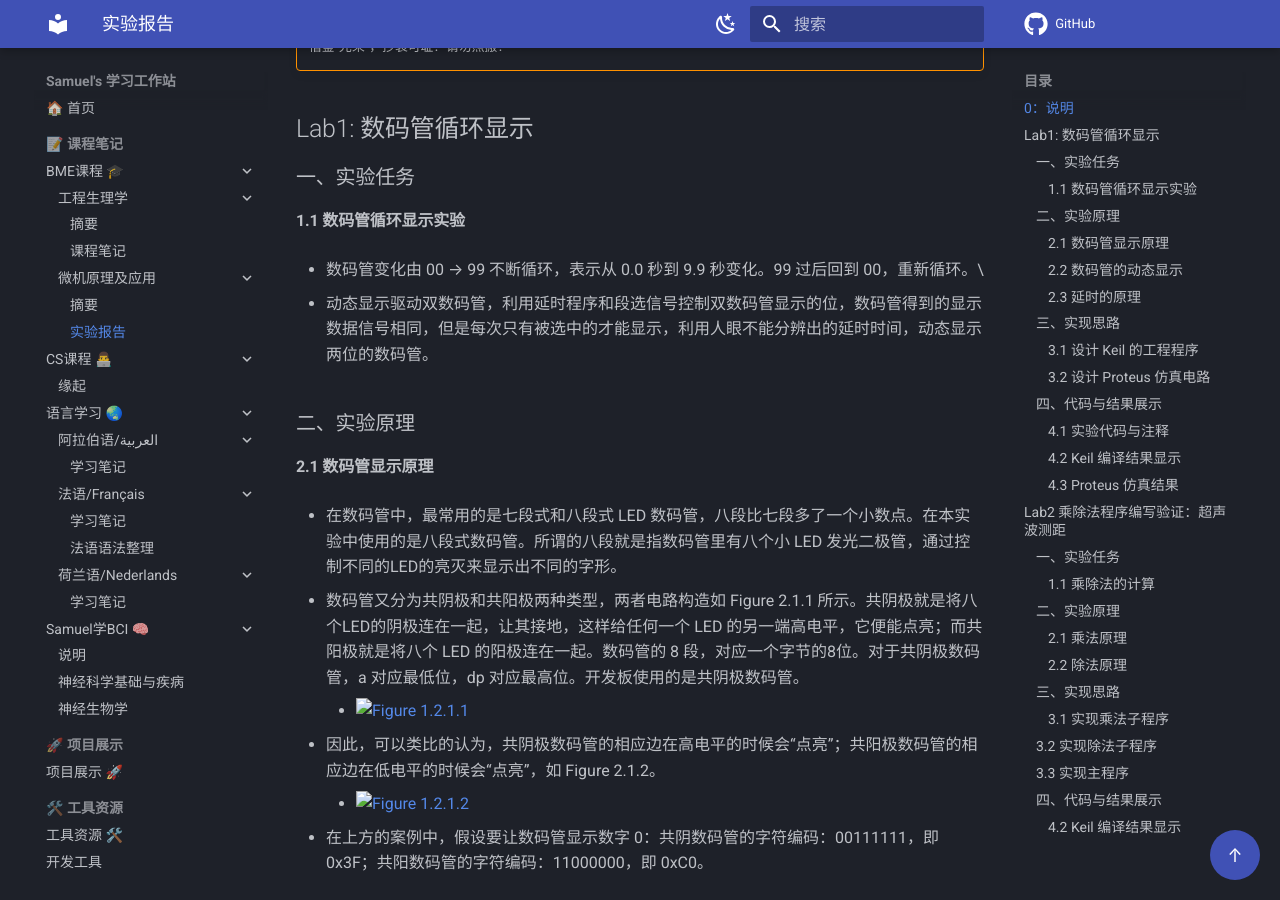
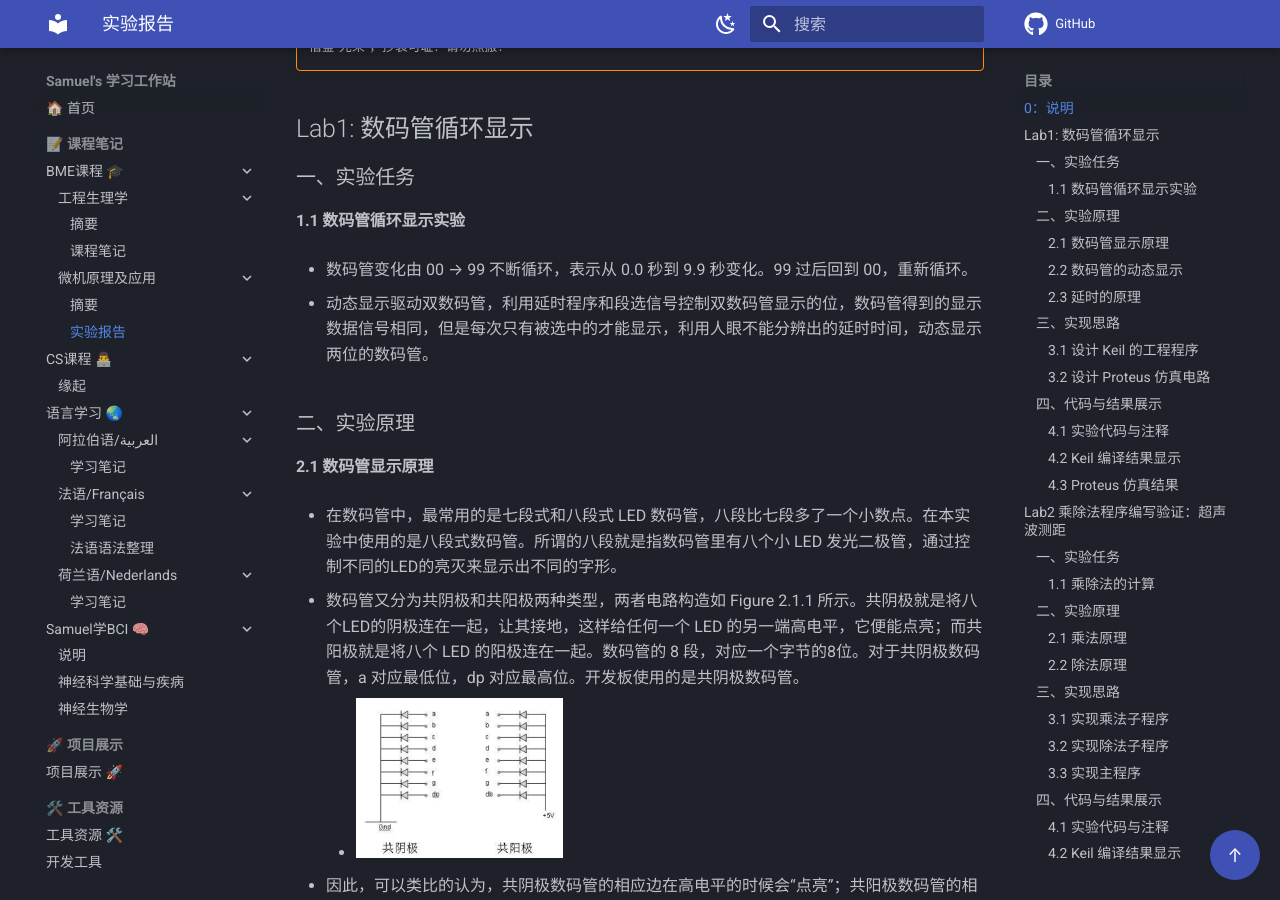
Before and after one commit to 3SamuelW/note, an MkDocs documentation site: the page built from docs/notes/bme/micro-computer/reports.md, in a window 1280 px wide and 900 px high, scrolled down 404 px. Built offline with MkDocs 1.6.1 and Material for MkDocs 9.7.7, drawn with Linux system fonts in a browser that asks for light colours; comment, search, counter and statistics services are not loaded.

Commit message:
update: micro-computer notes repair

````diff
--- a/docs/notes/bme/micro-computer/reports.md
+++ b/docs/notes/bme/micro-computer/reports.md
@@ -14,7 +14,7 @@
 
 #### 1.1 数码管循环显示实验
 
-- 数码管变化由 00 → 99 不断循环，表示从 0.0 秒到 9.9 秒变化。99 过后回到 00，重新循环。\
+- 数码管变化由 00 → 99 不断循环，表示从 0.0 秒到 9.9 秒变化。99 过后回到 00，重新循环。
 
 - 动态显示驱动双数码管，利用延时程序和段选信号控制双数码管显示的位，数码管得到的显示数据信号相同，但是每次只有被选中的才能显示，利用人眼不能分辨出的延时时间，动态显示两位的数码管。
 
@@ -25,10 +25,10 @@
 - 在数码管中，最常用的是七段式和八段式 LED 数码管，八段比七段多了一个小数点。在本实验中使用的是八段式数码管。所谓的八段就是指数码管里有八个小 LED 发光二极管，通过控制不同的LED的亮灭来显示出不同的字形。
 
 - 数码管又分为共阴极和共阳极两种类型，两者电路构造如 Figure 2.1.1 所示。共阴极就是将八个LED的阴极连在一起，让其接地，这样给任何一个 LED 的另一端高电平，它便能点亮；而共阳极就是将八个 LED 的阳极连在一起。数码管的 8 段，对应一个字节的8位。对于共阴极数码管，a 对应最低位，dp 对应最高位。开发板使用的是共阴极数码管。
-    - ![Figure 1.2.1.1](/_image/1-1.png){ width="33%" }
+    - ![Figure 1.2.1.1](./_image/1-1.png){ width="33%" }
 
 - 因此，可以类比的认为，共阴极数码管的相应边在高电平的时候会“点亮”；共阳极数码管的相应边在低电平的时候会“点亮”，如 Figure 2.1.2。
-    - ![Figure 1.2.1.2](/_image/1-2.png){ width="33%"}
+    - ![Figure 1.2.1.2](./_image/1-2.png){ width="33%"}
 
 - 在上方的案例中，假设要让数码管显示数字 0：共阴数码管的字符编码：00111111，即 0x3F；共阳数码管的字符编码：11000000，即 0xC0。
 
@@ -186,7 +186,7 @@
 
 - 对程序进行编译，Keil 提示没有产生错误，如 Figure 4.2.1 所示。
 
-    - ![Figure 1.4.2.1](/_image/1-3.png){ width="33%" }
+    - ![Figure 1.4.2.1](./_image/1-3.png){ width="33%" }
 
 - 在编译后，我们可以得到如下的 .hex 文件，用于开发板的烧录。
 
@@ -207,8 +207,8 @@
 
 - 在 Proteus 中，我们可以通过仿真验证程序的正确性。在仿真过程中，我们可以观察到数码管的显示效果。受篇幅所限，在此仅展示部分仿真结果图，如 Figure 4.3.1 和 Figure 4.3.2 所示。
 
-	- - ![Figure 1.4.3.1](/_image/1-4.png){ width="33%" }
-	- - ![Figure 1.4.3.2](/_image/1-5.png){ width="33%" }
+	- - ![Figure 1.4.3.1](./_image/1-4.png){ width="33%" }
+	- - ![Figure 1.4.3.2](./_image/1-5.png){ width="33%" }
 
 - 结合仿真结果和烧录后开发板的输出可以认为，实验设计是符合预期的。
 
@@ -246,7 +246,7 @@
 - 该程序的核心目标是实现一些多项式的计算，在里面有一个核心的组件即乘法的运算。在程序中重复的代码是对资源的浪费。因此，我在这次实验中的核心思路就是将乘法的运算单独提取出来，作为一个子程序，这样可以减少代码的重复性，并且大幅减少程序占用空间。
 
 - 乘法子程序的实现思路是，在子程序进行前将数据放置于一个“传参寄存器”中，充当类似“全局变量”的作用，可以让子程序可以用类似 C++ 引用的方式，使用传参计数器将有关数据传入子程序中。接着，使用 LCALL 函数调用子程序（这样可以方便 return），在子程序将乘数和被乘数分别转移至运算寄存器，然后按照第二章所讨论的计算原理实现计算，并返回原函数。由于在单片机系统寄存器的“全局变量”类似的性质，所以在执行完毕后可以使用 MOV 指令将计算过程的寄存器中的值转移至存储结果的目标寄存器，结束子程序。流程图如 Figure 3.1.1 所示。
-    - ![Figure 2.3.1.1](/_image/2-1.png)
+    - ![Figure 2.3.1.1](./_image/2-1.png)
 
 - 下面展示的内容为乘法子函数与调用示例（以 f1 的调用为例）。
 	- ```
@@ -303,7 +303,7 @@
 
 - 如此编写，可以使子函数可以变得更加通用，对于本题即意味着 3 次乘法操作都可以直接调用这段函数处理，而不用使用重复、累赘的代码。并且，这样也可以使函数可以具有较强的迁移性，可以有较高的复用率。
 
-### 3.2 实现除法子程序
+#### 3.2 实现除法子程序
 
 - 除法子程序的调用思路与乘法子程序类似，核心运算逻辑参见第二章所述。为了提升运算效率，可以直接使用循环减法的方式对除法进行处理。每次对被除数进行一次减法，就在商上加 1， 直到被除数的剩余部分小于除数。
 
@@ -376,11 +376,10 @@
             RET
         ```
 
-
 - 和乘法一样的，这样的编写方式可以使函数具有较高的复用性，可以在其他地方直接调用，而不用重复编写代码。尽管在这次实验中仅出现了一次调用，但是这样的处理也可以让程序架构更加清晰。
 
 - 针对 PPT 所提及的设计思路，下面这段子程序代码的操作方式是：先将被除数搬到可进行多字节移位的区域，初始化商为零，然后进行 24 次循环，每次先左移商，再整体左移被除数，判断移位后是否足够大（通过比较进位或最高字节），若满足条件则对被除数减去 200 并置当前商位为 1，否则保持为 0，直至循环结束，从而得到最终的除法结果。此处理方法的设计流程图如 Figure 3.2.1 所示。
-    - ![Figure 3.2.1](/_image/2-2.png)
+    - ![Figure 3.2.1](./_image/2-2.png)
 
 -  以此设计程序片段如下：
 
@@ -486,17 +485,18 @@
 
 - 第二种处理方式需要进行大于等于 24 次移位，并且每次位移等处理步骤比较繁琐，在本题数据背景下进行粗浅的比较，它相对于第一种方法在时间复杂度上有一些微弱优势；但是，它的代码占用空间更大，且会需要使用一个额外寄存器，空间复杂度更高。在本题的数据背景下，两种处理方法各有优势。但是倘若处理的数据中被除数远远大于除数的性质，第二种方式将会体现出非常大的优势。
 
-### 3.3 实现主程序
+#### 3.3 实现主程序
 
 - 整个主程序的思路是先初始化温度和时间的原始值以及各个常量，然后依次计算公式中各部分的中间结果：先利用乘法子程序算出 $34T$ 的 24 位结果，再计算出 $3C$ 的结果并用乘法子程序将其与 T 相乘得到 $3C \times T$，接着调用除法子程序将 $3C \times T$ 除以 200 得到对应的商，最后将 $34T$ 和 $3C \times T \div 200$ 的结果相加，形成最终的距离 S，并将 S 存放在规定的内存地址中。主程序的简要流程图如 Figure 3.3.1 所示。
-    - ![Figure 2.3.3.1](/_image/2-3.png)
+    - ![Figure 2.3.3.1](./_image/2-3.png)
 
 
 - 主程序的具体实现代码见第四章内容。
 
 ### 四、代码与结果展示
 
-- 实验代码与注释
+#### 4.1 实验代码与注释
+
 ```
 ; S = 34 * T + 3 * C * T / 200
 ; SUPPOSE f1 = 34 * T, f2 = 3 * C, f3 = f2 * T, f4  = f3 / 200, S = f1 + f4
@@ -785,13 +785,13 @@
 #### 4.2 Keil 编译结果显示
 
 - 对程序进行编译，Keil 提示没有产生错误。进行初始设定值测试，结果如 Figure 4.2.1 所示，符合实验预期（0x50 - 0x52 分别对应00H 35H 98H）。
-	- ![Figure 2.4.2.1](/_image/2-4.png)
+	- ![Figure 2.4.2.1](./_image/2-4.png)
 
 - 同时，可以检查中间寄存器的值。由于篇幅限制，仅展示在单步调试时截取的一张图片。
-    - ![Figure 2.4.2.2](/_image/2-5.png)
+    - ![Figure 2.4.2.2](./_image/2-5.png)
     - 在这里，0x39 - 0x3B 分别对应 00H 35H 20H，是 f1 的对应三位运算结果，符合实验预期。
 
 - 更换一组实验数据，即代码中注释掉的“another example”，将其取消注释并替换原有数据输入，进行重新编译并 debug，结果如 Figure 4.2.3 所示，0x50 - 0x52 分别对应 00H 22H 7EH。又因为替换的代码内容即计算：$S = 34 * T + 3 * C * T / 200 = 34 * 258 + (3 * 15 * 258) / 200 = (8830)_10 = (00227E)_16$，故可认为输出结果符合实验预期。
-	- - ![Figure 2.4.2.3](/_image/2-6.png)
+	- - ![Figure 2.4.2.3](./_image/2-6.png)
 
 - 结合多次输入测试检验，可以得出实验设计符合预期的结论。
````
